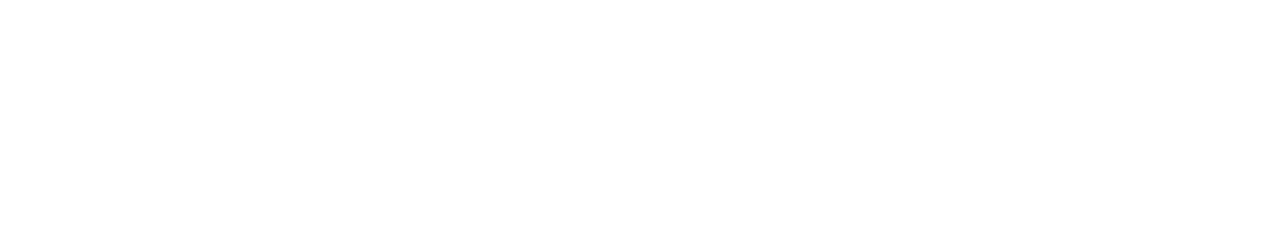
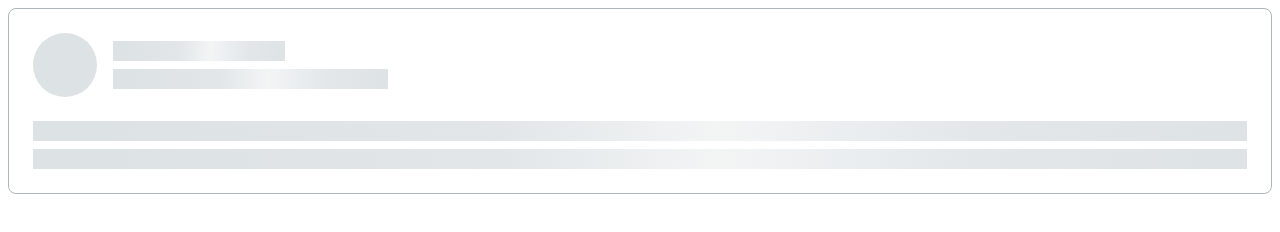
Before and after one commit to js-tasks-ru/htmlcss-20210114_hajoff, a website: page 04-lection2/02-skeleton/index.html in a window 1280 px wide. Drawn offline with Linux system fonts and the light colour scheme.

Commit message:
add solution to lection2 - skeleton

```diff
--- a/04-lection2/02-skeleton/index.html
+++ b/04-lection2/02-skeleton/index.html
@@ -1,11 +1,24 @@
 <!DOCTYPE html>
 <!-- Страница со скелетоном -->
 <html lang="ru">
-    <head>
-        <link rel="stylesheet" href="../../assets/css/main.css">
-        <link rel="stylesheet" href="./skeleton.css">
-    </head>
-    <body>
 
-    </body>
+<head>
+    <link rel="stylesheet" href="../../assets/css/main.css">
+    <link rel="stylesheet" href="./skeleton.css">
+</head>
+
+<body>
+    <div class="skeleton">
+        <div class="skeleton__header">
+            <div class="skeleton__circle"></div>
+            <div>
+                <div class="skeleton__text title"></div>
+                <div class="skeleton__text subtitle"></div>
+            </div>
+        </div>
+        <div class="skeleton__text"></div>
+        <div class="skeleton__text"></div>
+    </div>
+</body>
+
 </html>
--- a/04-lection2/02-skeleton/skeleton.css
+++ b/04-lection2/02-skeleton/skeleton.css
@@ -0,0 +1,35 @@
+.skeleton {
+  padding: 24px;
+  border: 1px solid #ACB5BD;
+  box-sizing: border-box;
+  border-radius: 8px;
+}
+
+.skeleton__header {
+  display: flex;
+  flex-direction: row;
+  margin-bottom: 24px;
+}
+
+.skeleton__circle {
+  width: 64px;
+  height: 64px;
+  border-radius: 50%;
+  background: #DDE2E5;
+  margin-right: 16px;
+}
+
+.skeleton__text {
+  margin-top: 8px;
+  width: 100%;
+  height: 20px;
+  background: linear-gradient(92.51deg, #DDE2E5 6.44%, #E2E6E8 38.47%, #F3F5F5 56.48%, #E3E7EA 77.5%, #DDE2E5 102.52%);
+}
+
+.skeleton__text.title {
+  width: 172px;
+}
+
+.skeleton__text.subtitle {
+  width: 275px;
+}
```
